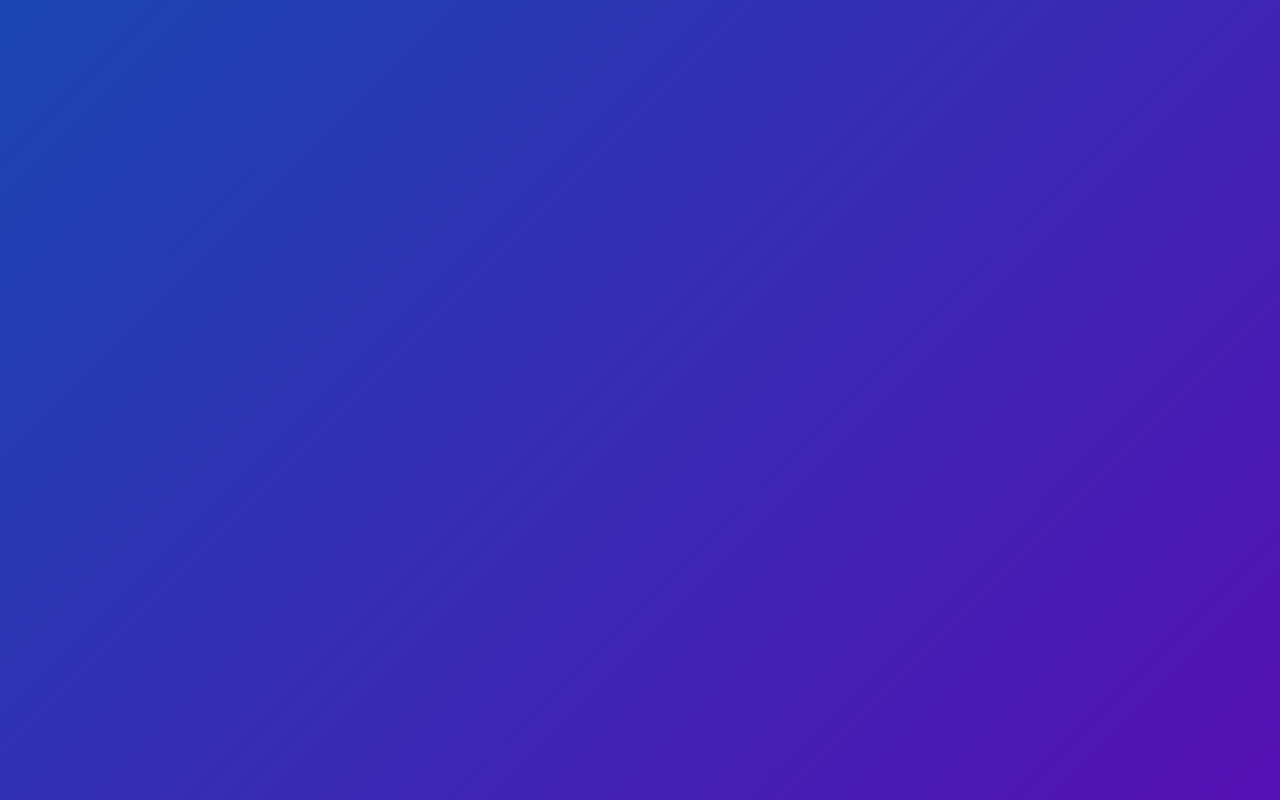
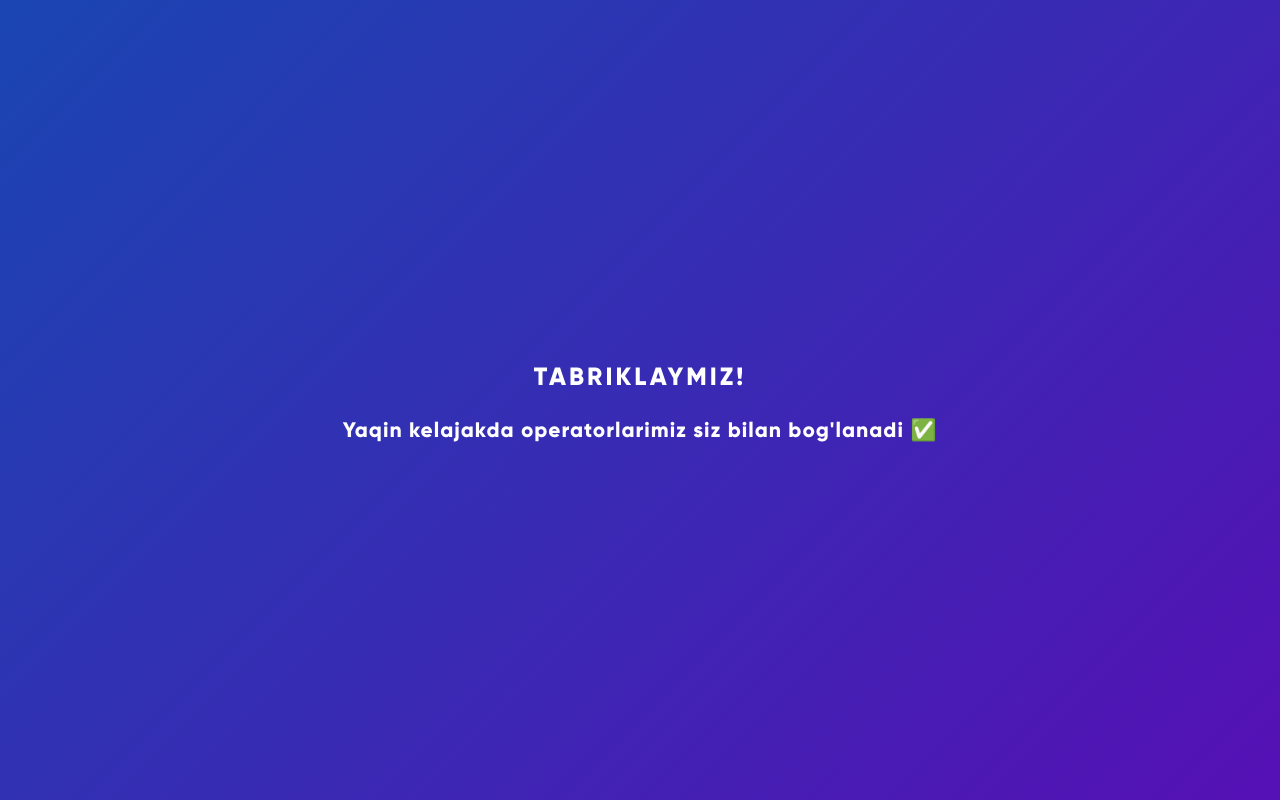
Before and after one commit to tarpeeton/bio_farm_frontend, a React (Vite) app: page /success in a window 1280 px wide. Before the commit this address had no page. Built offline with nearby package versions, Linux system fonts and the light colour scheme.

Commit message:
Update: message: css

```diff
--- a/src/App.jsx
+++ b/src/App.jsx
@@ -2,13 +2,16 @@ import React from "react";
 import { Routes, Route } from "react-router-dom";
 import Products from "./components/Products";
 import  ProductItem  from "./components/productItem";
-
+import Message from "./components/Message"
 function App() {
   return (
     <>
       <Routes>
         <Route path="/" element={<Products />} />
         <Route path="/product/:_id" element={<ProductItem />} />
+
+        <Route path="/success" element={<Message />} />
+
       </Routes>
     </>
   );
--- /dev/null
+++ b/src/components/Message.jsx
@@ -0,0 +1,18 @@
+import React from "react"
+import style from "../css/success.module.css"
+
+
+const Message = () => {
+    return(
+        <div className={style.center}>
+            <div>
+                <h3>TABRIKLAYMIZ!</h3>
+                <p>Yaqin kelajakda operatorlarimiz siz bilan bog'lanadi ✅</p>
+            </div>
+        </div>
+    )
+}
+
+
+
+export default Message;
--- a/src/components/Products.jsx
+++ b/src/components/Products.jsx
@@ -39,7 +39,8 @@ const Products = () => {
             >
               <div className={style.Discount}>
                 <p>Chegirma</p>
-                <p>- {pro.discount}%</p>
+                <p className={style.oldPrice}>{pro.oldPrice} so'm </p>
+                <p className={style.newPrice}>{pro.newPrice} so'm</p>
               </div>
               <div className={style.ProductImage}>
                 <LazyLoadImage
--- a/src/components/SuccessMessage.jsx
+++ /dev/null
@@ -1,17 +0,0 @@
-import React from "react"
-
-
-
-const SuccessMessage = ({data}) => {
-    return(
-        <>
-        <div>
-            {data}
-        </div>
-        </>
-    )
-}
-
-
-
-export default SuccessMessage
--- a/src/components/productItem.jsx
+++ b/src/components/productItem.jsx
@@ -1,5 +1,6 @@
 import React, { useState } from "react";
 import { getSingleProduct, orderCreate } from "../service/api";
+import {useNavigate} from 'react-router-dom'
 import { useQuery, useMutation } from "@tanstack/react-query";
 import { useLocation } from "react-router-dom";
 import { Carousel } from "react-responsive-carousel";
@@ -11,7 +12,7 @@ import Loader from "../components/loader";
 import InfoImage from "./InfoImage"; // Ensure InfoImage is the default export if using default export
 import style from "../css/Item.module.css";
 import { BASE_URL } from "../service/url";
-import SuccessMessage from "./SuccessMessage"
+import Message from "./Message"
 const ProductItem = () => {
   const location = useLocation();
   const productId = location.pathname.split("/").pop();
@@ -25,13 +26,14 @@ const ProductItem = () => {
     mask: "+998 (__) ___-__-__",
     replacement: { _: /\d/ },
   });
+  const navigate = useNavigate()
 
   const [phone, setPhone] = useState("");
   const [username, setUser] = useState("");
   const mutation = useMutation({
     mutationFn: () => orderCreate(productId, phone, username),
     onSuccess: (data) => {
-      <SuccessMessage data={data} />
+      const navigateSuccess = navigate("/success")
     },
     onError: (error) => {
       console.error("Order creation failed: ", error);
@@ -100,6 +102,10 @@ const ProductItem = () => {
                 martda Xarid Qilishdi
               </p>
             </div>
+            <div className={style.Discount}>
+                <p className={style.oldPrice}>{data.product.oldPrice} so'm ❌ </p>
+                <p className={style.newPrice}>{data.product.newPrice} so'm ✅</p>
+              </div>
           </div>
         </div>
       </div>
--- a/src/css/Item.module.css
+++ b/src/css/Item.module.css
@@ -110,7 +110,26 @@
   font-family: system-ui, -apple-system, BlinkMacSystemFont, "Segoe UI", Roboto,
     Oxygen, Ubuntu, Cantarell, "Open Sans", "Helvetica Neue", sans-serif;
 }
-
+.Discount {
+  margin-top: 10px;
+  display: flex;
+  flex-direction: column;
+  justify-content: center;
+  align-items: center;
+  gap: 5px;
+  p {
+    margin: 0;
+    font-size: 20px
+  }
+}
+.oldPrice {
+  color: rgb(245, 21, 21);
+  letter-spacing: 1px;
+}
+.newPrice {
+  color: rgb(9, 246, 9);
+  letter-spacing: 1px
+}
 @media only screen and (max-width: 750px) {
   .Container {
     width: 100%;
--- a/src/css/Product.module.css
+++ b/src/css/Product.module.css
@@ -41,22 +41,29 @@ body {
   color: black;
 }
 .Discount {
-  width: 90px;
-  height: 90px;
+  width: 110px;
+  height: 110px;
   position: absolute;
   display: flex;
   flex-direction: column;
   justify-content: center;
   align-items: center;
-  background-image: url("https://ucarecdn.com/47c8e6f5-f7e5-4be0-8b4c-c2823d3ac22a/-/preview/90x90/");
+  background-image: url("https://ucarecdn.com/47c8e6f5-f7e5-4be0-8b4c-c2823d3ac22a/-/preview/110x110/");
   top: 10px;
   z-index: 3000;
   left: 10px;
-  p {
-    color: rgb(246, 243, 243);
-    margin: 0;
-    font-weight: 900;
-  }
+ p {
+  margin: 0;
+ }
+}
+.oldPrice  {
+  color: rgb(249, 251, 250);
+  margin: 0;
+  text-decoration-line: line-through;
+}
+.newPrice {
+  margin:0;
+  color:rgb(5, 248, 98);
 }
 .ProductImage {
   width: 80%;
--- /dev/null
+++ b/src/css/success.module.css
@@ -0,0 +1,26 @@
+.center {
+  position: absolute;
+  top: 50%;
+  left: 50%;
+  transform: translate(-50%, -50%);
+  padding: 15px;
+  text-align: center;
+  h3 {
+    color: white;
+    font-size: 25px;
+    letter-spacing: 3px;
+  }
+  p {
+    color: white;
+    font-size: 21px;
+    letter-spacing: 1px;
+  }
+}
+
+@media only screen and (max-width: 750px) {
+  .center {
+    width: 100%;
+    padding: 10px 15px;
+    line-height: 40px;
+  }
+}
--- a/src/service/api.js
+++ b/src/service/api.js
@@ -2,7 +2,7 @@ import axios from "axios";
 
 // =============== (AXIOS) SETTINGS =============
 const instance = axios.create({
-    baseURL: "https://bio-server-i29o.onrender.com",
+    baseURL: "http://localhost:9090",
 });
 
 
```
